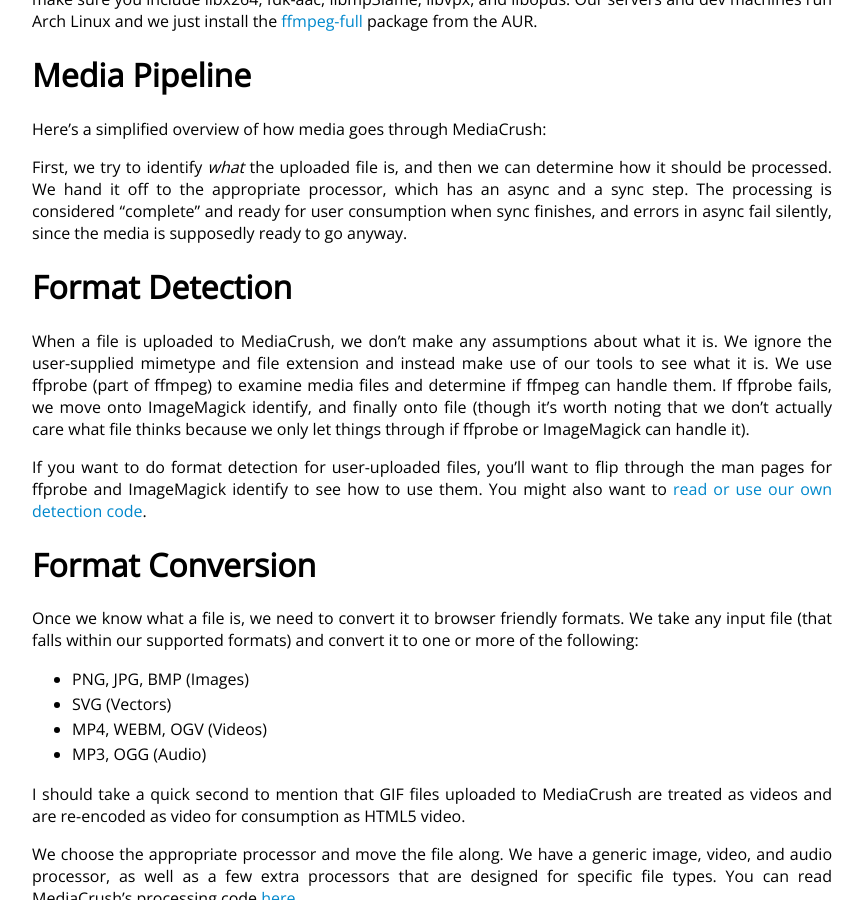
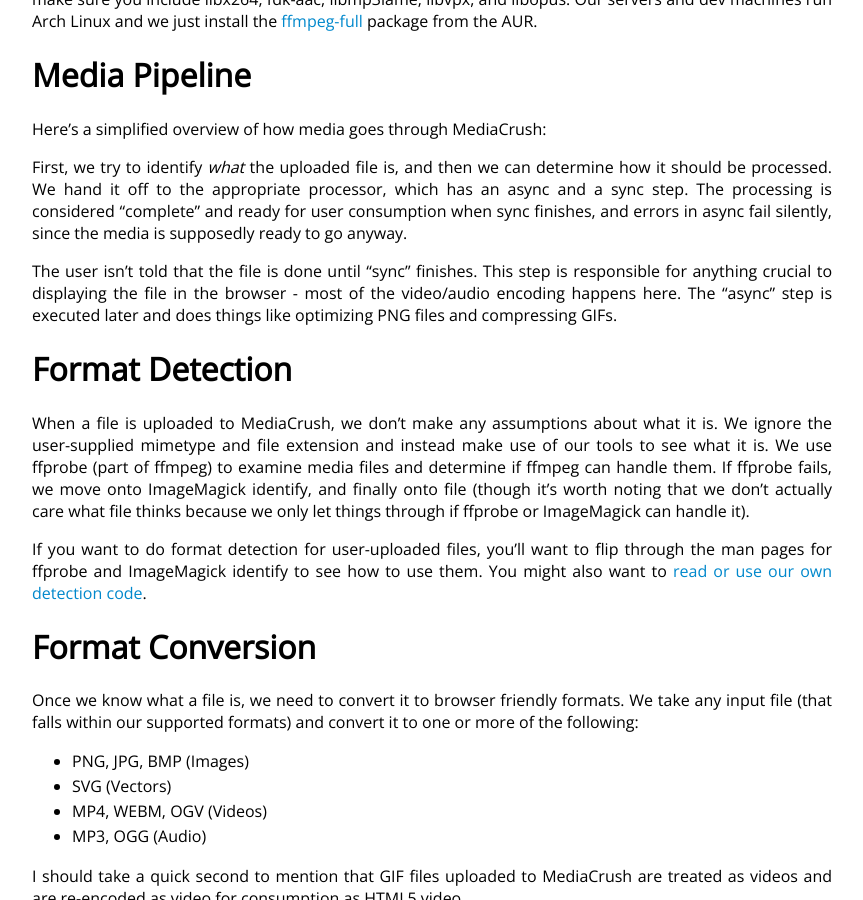
Before and after one commit to MediaCrush/mediacrush.github.io, a Jekyll site: the page built from _posts/2013-12-23-The-right-way-to-encode-HTML5-video.md, in a window 1280 px wide and 900 px high, scrolled down 589 px. Shown: the whole window, without its empty margins (208-1071 px from the left). Built offline with Jekyll 4.4.1, drawn with Linux system fonts in a browser that asks for light colours; Markdown is read by kramdown in place of the engine named in the settings; comment, search, counter and statistics services are not loaded.

Commit message:
Add paragraph

```diff
--- a/_posts/2013-12-23-The-right-way-to-encode-HTML5-video.md
+++ b/_posts/2013-12-23-The-right-way-to-encode-HTML5-video.md
@@ -42,6 +42,11 @@
 processed. We hand it off to the appropriate processor, which has an async and a sync step. The
 processing is considered "complete" and ready for user consumption when sync finishes, and errors in
 async fail silently, since the media is supposedly ready to go anyway.
+
+The user isn't told that the file is done until "sync" finishes. This step is responsible for
+anything crucial to displaying the file in the browser - most of the video/audio encoding happens
+here. The "async" step is executed later and does things like optimizing PNG files and compressing
+GIFs.
 
 # Format Detection
 
```
